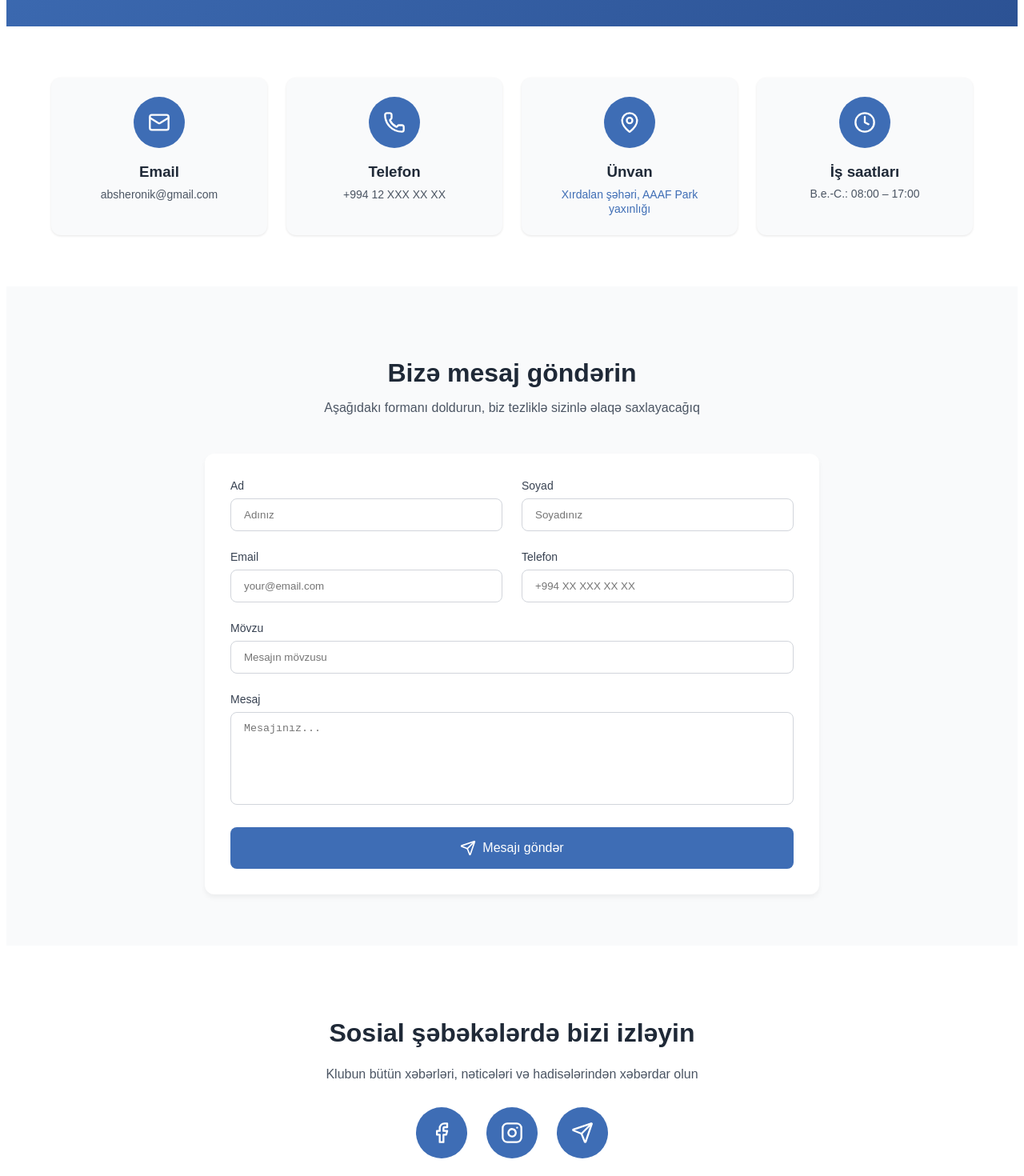
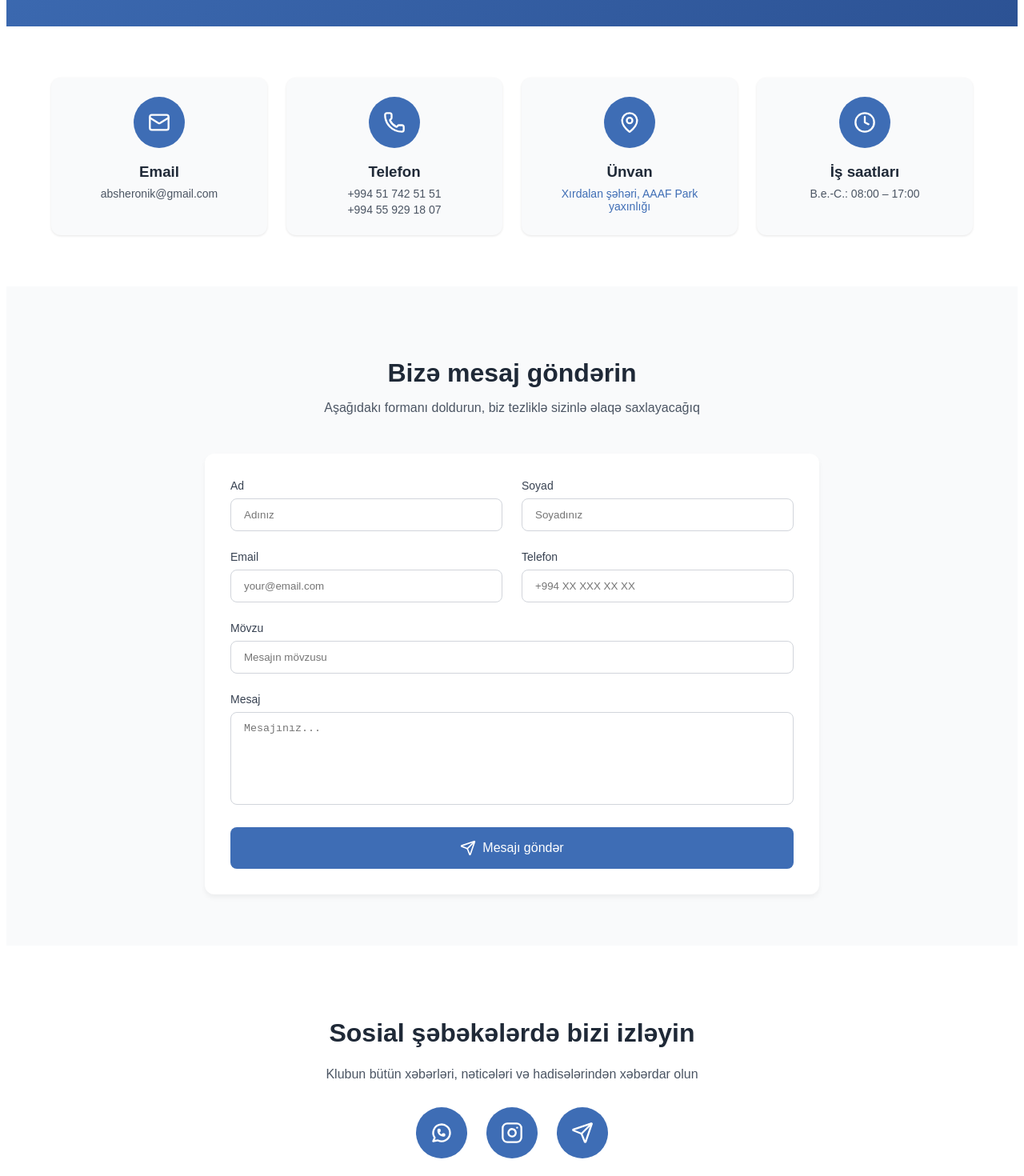
Before and after one commit to EminS17/absheron-ik, a React (Vite) app: page /contact in a window 1280 px wide. Shown: the part 360-1830 px from the top of the page at 80% size. Built offline with nearby package versions, Linux system fonts and the light colour scheme.

Commit message:
Replace Facebook with WhatsApp and add two phone numbers

```diff
--- a/src/components/Contact.jsx
+++ b/src/components/Contact.jsx
@@ -2,8 +2,8 @@ import React, { useState } from 'react';
 import { Mail, Phone, MapPin, Clock, Send } from 'lucide-react';
 import emailjs from '@emailjs/browser';
 
-// Встроенная SVG-иконка Facebook
-const FacebookIcon = ({ size = 28 }) => (
+// Встроенная SVG-иконка WhatsApp
+const WhatsappIcon = ({ size = 28 }) => (
   <svg
     xmlns="http://www.w3.org/2000/svg"
     width={size}
@@ -15,7 +15,8 @@ const FacebookIcon = ({ size = 28 }) => (
     strokeLinecap="round"
     strokeLinejoin="round"
   >
-    <path d="M18 2h-3a5 5 0 0 0-5 5v3H7v4h3v8h4v-8h3l1-4h-4V7a1 1 0 0 1 1-1h3z" />
+    <path d="M3 21l1.65-3.8a9 9 0 1 1 3.4 2.9L3 21" />
+    <path d="M9 10a0.5.5 0 0 0 1 0V9a0.5.5 0 0 0-.5-.5H9a.5.5 0 0 0-.5.5v1a5 5 0 0 0 5 5h1a.5.5 0 0 0 .5-.5v-.5a.5.5 0 0 0-.5-.5h-1a0.5.5 0 0 0 0 1" />
   </svg>
 );
 
@@ -39,10 +40,8 @@ const InstagramIcon = ({ size = 28 }) => (
 );
 
 export default function Contact() {
-  // Обновленная прямая ссылка на координаты из скриншота
   const googleMapsUrl = "https://www.google.com/maps?q=40.457520,49.720314";
 
-  // Состояния для полей формы
   const [formData, setFormData] = useState({
     name: '',
     surname: '',
@@ -52,14 +51,12 @@ export default function Contact() {
     message: ''
   });
 
-  // Состояние статуса отправки письма
   const [status, setStatus] = useState({
     loading: false,
     success: null,
     error: null
   });
 
-  // Обработчик изменения текста в инпутах
   const handleChange = (e) => {
     const { name, value } = e.target;
     setFormData((prev) => ({
@@ -68,7 +65,6 @@ export default function Contact() {
     }));
   };
 
-  // Функция отправки письма через EmailJS
   const sendEmail = (e) => {
     e.preventDefault();
     setStatus({ loading: true, success: null, error: null });
@@ -95,33 +91,6 @@ export default function Contact() {
         });
       });
   };
-
-  const contactInfo = [
-    {
-      icon: Mail,
-      title: 'Email',
-      content: 'absheronik@gmail.com',
-      link: 'mailto:absheronik@gmail.com',
-    },
-    {
-      icon: Phone,
-      title: 'Telefon',
-      content: '+994 12 XXX XX XX',
-      link: 'tel:+99412XXXXXXX',
-    },
-    {
-      icon: MapPin,
-      title: 'Ünvan',
-      content: 'Xırdalan şəhəri, AAAF Park yaxınlığı', // Обновленный текст адреса
-      link: googleMapsUrl,
-    },
-    {
-      icon: Clock,
-      title: 'İş saatları',
-      content: 'B.e.-C.: 08:00 – 17:00',
-      link: null,
-    },
-  ];
 
   const styles = {
     hero: {
@@ -158,7 +127,7 @@ export default function Contact() {
       margin: '0 auto 16px auto'
     },
     cardTitle: { fontWeight: 'bold', marginBottom: '8px', color: '#1f2937' },
-    cardLink: { fontSize: '0.875rem', color: '#4b5563', textDecoration: 'none' },
+    cardLink: { fontSize: '0.875rem', color: '#4b5563', textDecoration: 'none', display: 'block' },
     formWrapper: { maxWidth: '768px', margin: '0 auto' },
     formTitle: { fontSize: '2rem', fontWeight: 'bold', marginBottom: '16px', textAlign: 'center', color: '#1f2937' },
     formSubtitle: { color: '#4b5563', marginBottom: '48px', textAlign: 'center' },
@@ -231,26 +200,57 @@ export default function Contact() {
       <section style={styles.sectionWhite}>
         <div style={styles.container}>
           <div style={styles.grid4}>
-            {contactInfo.map((item, index) => (
-              <div key={index} style={styles.card}>
-                <div style={styles.iconWrapper}>
-                  <item.icon color="#ffffff" size={28} />
-                </div>
-                <h3 style={styles.cardTitle}>{item.title}</h3>
-                {item.link ? (
-                  <a
-                    href={item.link}
-                    target={item.link.startsWith('http') ? "_blank" : undefined}
-                    rel={item.link.startsWith('http') ? "noopener noreferrer" : undefined}
-                    style={{ ...styles.cardLink, color: item.link.startsWith('http') ? '#3E6DB5' : '#4b5563', fontWeight: item.link.startsWith('http') ? '500' : 'normal' }}
-                  >
-                    {item.content}
-                  </a>
-                ) : (
-                  <p style={{ ...styles.cardLink, margin: 0 }}>{item.content}</p>
-                )}
+
+            {/* Email */}
+            <div style={styles.card}>
+              <div style={styles.iconWrapper}>
+                <Mail color="#ffffff" size={28} />
               </div>
-            ))}
+              <h3 style={styles.cardTitle}>Email</h3>
+              <a href="mailto:absheronik@gmail.com" style={styles.cardLink}>
+                absheronik@gmail.com
+              </a>
+            </div>
+
+            {/* Telefon (С двумя номерами) */}
+            <div style={styles.card}>
+              <div style={styles.iconWrapper}>
+                <Phone color="#ffffff" size={28} />
+              </div>
+              <h3 style={styles.cardTitle}>Telefon</h3>
+              <a href="tel:+994517425151" style={{ ...styles.cardLink, marginBottom: '4px' }}>
+                +994 51 742 51 51
+              </a>
+              <a href="tel:+994559291807" style={styles.cardLink}>
+                +994 55 929 18 07
+              </a>
+            </div>
+
+            {/* Ünvan */}
+            <div style={styles.card}>
+              <div style={styles.iconWrapper}>
+                <MapPin color="#ffffff" size={28} />
+              </div>
+              <h3 style={styles.cardTitle}>Ünvan</h3>
+              <a
+                href={googleMapsUrl}
+                target="_blank"
+                rel="noopener noreferrer"
+                style={{ ...styles.cardLink, color: '#3E6DB5', fontWeight: '500' }}
+              >
+                Xırdalan şəhəri, AAAF Park yaxınlığı
+              </a>
+            </div>
+
+            {/* İş saatları */}
+            <div style={styles.card}>
+              <div style={styles.iconWrapper}>
+                <Clock color="#ffffff" size={28} />
+              </div>
+              <h3 style={styles.cardTitle}>İş saatları</h3>
+              <p style={{ ...styles.cardLink, margin: 0 }}>B.e.-C.: 08:00 – 17:00</p>
+            </div>
+
           </div>
         </div>
       </section>
@@ -264,7 +264,6 @@ export default function Contact() {
 
             <form style={styles.form} onSubmit={sendEmail}>
 
-              {/* Вывод статусных сообщений */}
               {status.success && (
                 <div style={{ ...styles.statusMessage, backgroundColor: '#d1e7dd', color: '#0f5132' }}>
                   {status.success}
@@ -370,18 +369,33 @@ export default function Contact() {
           <h2 style={{ ...styles.formTitle, marginBottom: '24px' }}>Sosial şəbəkələrdə bizi izləyin</h2>
           <p style={{ ...styles.formSubtitle, marginBottom: '32px' }}>Klubun bütün xəbərləri, nəticələri və hadisələrindən xəbərdar olun</p>
           <div style={styles.socialContainer}>
-            <a href="#" style={styles.socialCircle}><FacebookIcon size={28} /></a>
 
+            {/* WhatsApp (Заменили Facebook) */}
+            <a
+              href="https://wa.me/994517425151"
+              target="_blank"
+              rel="noopener noreferrer"
+              style={styles.socialCircle}
+              title="WhatsApp"
+            >
+              <WhatsappIcon size={28} />
+            </a>
+
+            {/* Instagram */}
             <a
               href="https://www.instagram.com/abseronik/"
               target="_blank"
               rel="noopener noreferrer"
               style={styles.socialCircle}
+              title="Instagram"
             >
               <InstagramIcon size={28} />
             </a>
 
-            <a href="#" style={styles.socialCircle}><Send size={28} /></a>
+            {/* Telegram / Send */}
+            <a href="#" style={styles.socialCircle} title="Telegram">
+              <Send size={28} />
+            </a>
           </div>
         </div>
       </section>
@@ -393,7 +407,6 @@ export default function Contact() {
           <div style={{ maxWidth: '1024px', margin: '0 auto' }}>
             <a href={googleMapsUrl} target="_blank" rel="noopener noreferrer" style={{ display: 'block', textDecoration: 'none' }}>
               <div style={styles.mapWrapper}>
-                {/* Обновленный iframe с нужными координатами */}
                 <iframe
                   title="Xırdalan Location"
                   src="https://maps.google.com/maps?q=40.457520,49.720314&hl=az&z=16&output=embed"
```
